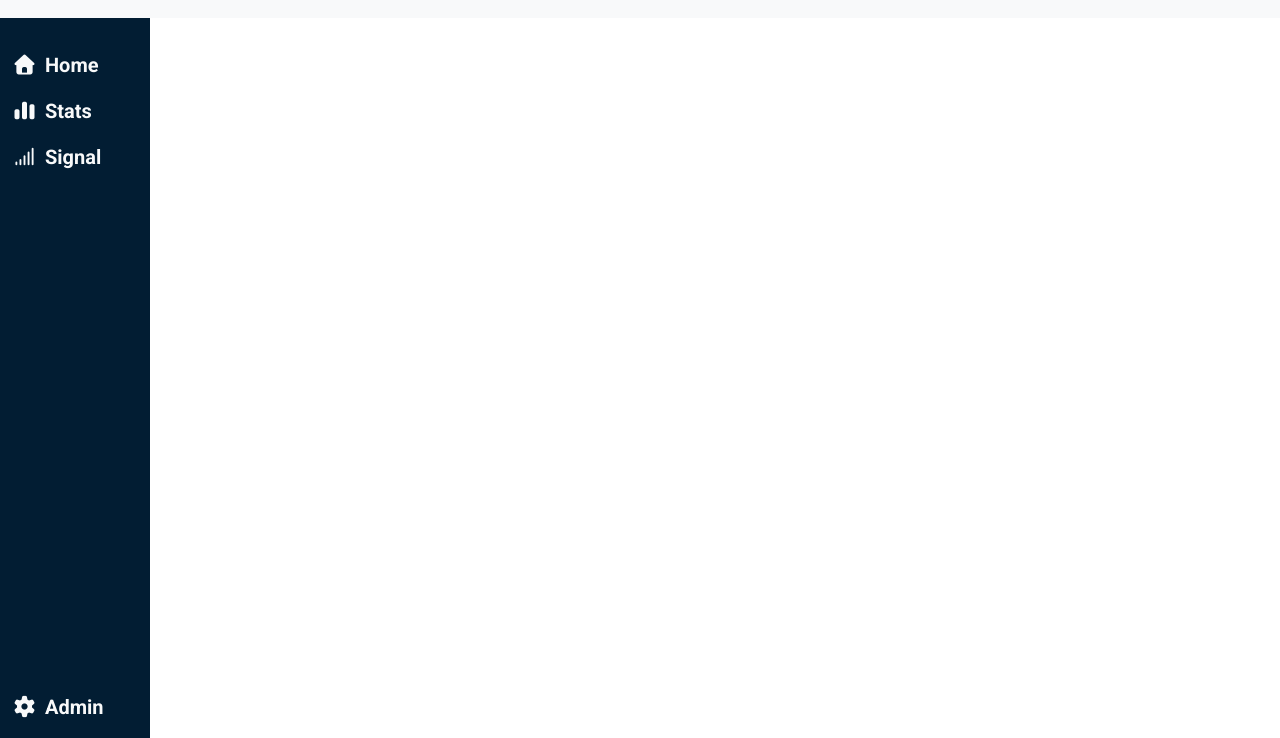
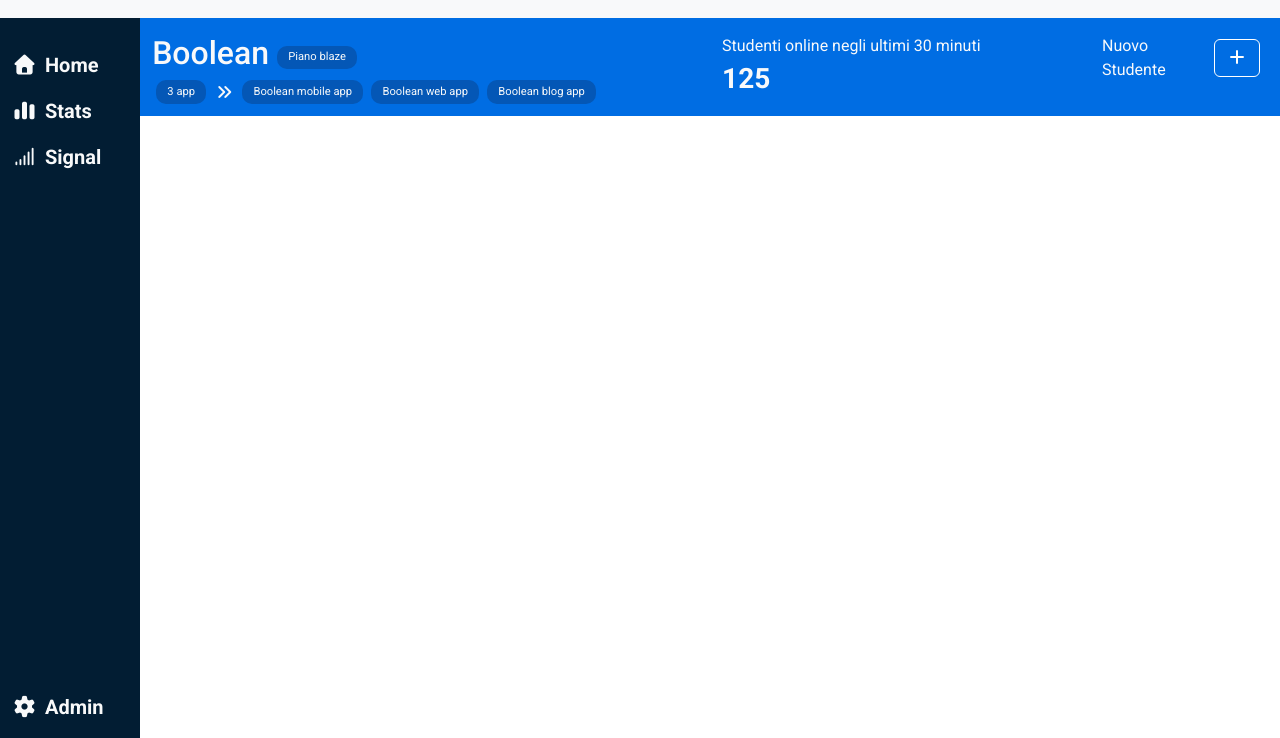
Before and after one commit to Andrea030105/html-css-dashboard, a plain HTML site: page index.html in a window 1280 px wide. Shown: the part 62-800 px from the top of the page. Drawn offline with nearby package versions, Linux system fonts and the light colour scheme.

Commit message:
topbar-done-no-offcanvas

```diff
--- a/css/style.css
+++ b/css/style.css
@@ -49,13 +49,40 @@ aside {
     height: calc(90vh / 2);
 }
 
-/* .top-bar {
-    height: 100px;
-    width: calc(100vw - 100px);
-    background-color: blueviolet;
+/* CONTAINER TOPBAR MAIN */
+
+.conatiner-topbar-main {
+    width: calc(100vw - 60px);
 }
 
-.main-content {
+/* TOP-BAR  */
+
+.top-bar {
+    background-color: #006de3;
+}
+
+.badge-topbar {
+    background-color: #0457b6;
+    border-radius: 10px;
+    padding: .2rem .7rem;
+    font-size: .7rem;
+    display: inline;
+}
+
+.badge-plus {
+    background-color: transparent;
+    color: white;
+    border-radius: 10px;
+    padding: .2rem;
+    font-size: 1rem;
+}
+
+.btn-primary {
+    background-color: transparent;
+    border: 1px solid white;
+}
+
+/* .main-content {
     background-color: yellow;
     width: calc(100vw - 100px);
     height: calc(100vh - 100px);
--- a/index.html
+++ b/index.html
@@ -90,8 +90,54 @@
                 </div>
             </aside>
             <div class="conatiner-topbar-main">
-                <div class="top-bar">
+                <div class="top-bar text-light">
+                    <div class="container-fluid">
+                        <div class="row">
+                            <div class="col-12 col-md-4 col-lg-2 order-sm-3">
+                                <div class="d-flex align-items-center my-3">
+                                    <p class="mb-0">Nuovo Studente</p>
+                                    <button class="btn btn-primary mx-2" type="button" data-bs-toggle="offcanvas"
+                                        data-bs-target="#offcanvasRight" aria-controls="offcanvasRight"><i
+                                            class="fa-solid fa-plus"></i></button>
 
+                                    <div class="offcanvas offcanvas-end" tabindex="-1" id="offcanvasRight"
+                                        aria-labelledby="offcanvasRightLabel">
+                                        <div class="offcanvas-header">
+                                            <h5 class="offcanvas-title" id="offcanvasRightLabel">Inserisci un nuovo
+                                                studente</h5>
+                                            <button type="button" class="btn-close" data-bs-dismiss="offcanvas"
+                                                aria-label="Close"></button>
+                                        </div>
+                                        <div class="offcanvas-body">
+                                            ...
+                                        </div>
+                                    </div>
+                                </div>
+                            </div>
+                            <div class="col-12 col-md-4 col-lg-6 order-sm-1">
+                                <div class="content-boolean">
+                                    <div class="d-flex align-items-center mt-3">
+                                        <h2>Boolean</h2>
+                                        <div class="mx-2 badge-topbar">Piano blaze</div>
+                                    </div>
+                                    <div class="d-flex align-items-center mb-2">
+                                        <div class="badge-topbar mx-1">3 app</div>
+                                        <i class="fa-solid fa-angles-right mx-1"></i>
+                                        <div class="badge-topbar mx-1 d-lg-none">
+                                            <i class="fa-solid fa-plus"></i>
+                                        </div>
+                                        <div class="badge-topbar mx-1 d-none d-lg-block">Boolean mobile app</div>
+                                        <div class="badge-topbar mx-1 d-none d-lg-block">Boolean web app</div>
+                                        <div class="badge-topbar mx-1 d-none d-lg-block">Boolean blog app</div>
+                                    </div>
+                                </div>
+                            </div>
+                            <div class="col-12 col-md-4 col-lg-4 order-sm-2">
+                                <p class="mb-0 mt-3">Studenti online negli ultimi 30 minuti</p>
+                                <p class="fs-3 fw-bold">125</p>
+                            </div>
+                        </div>
+                    </div>
                 </div>
                 <div class="main-content">
 
```
